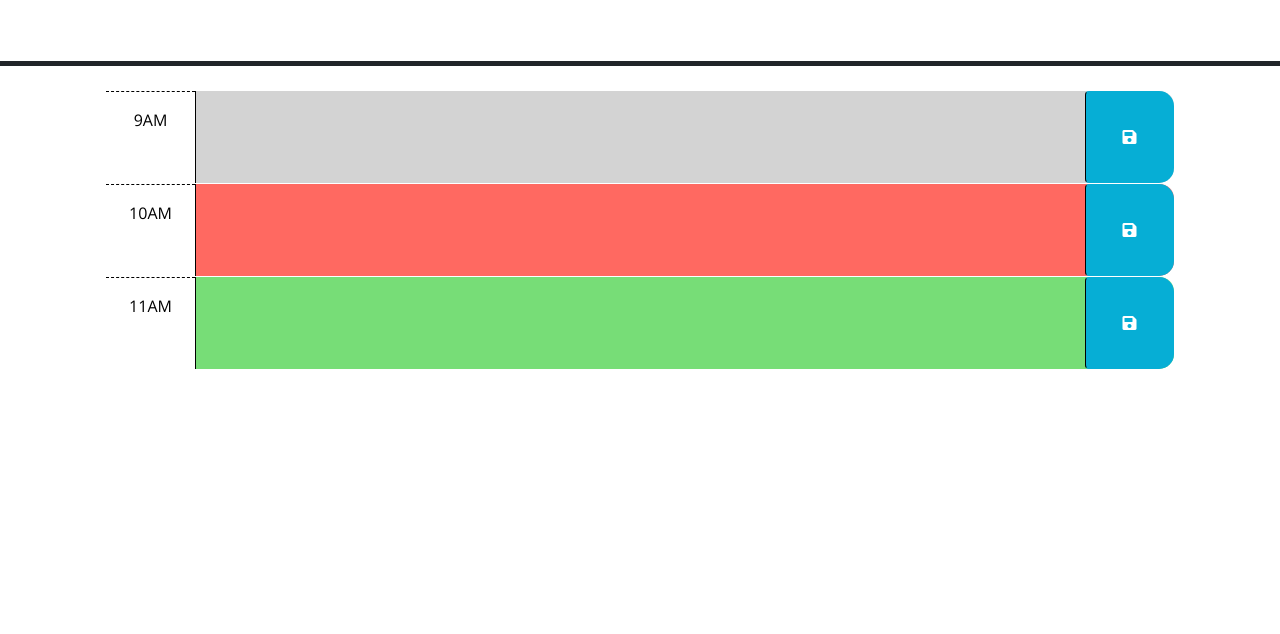
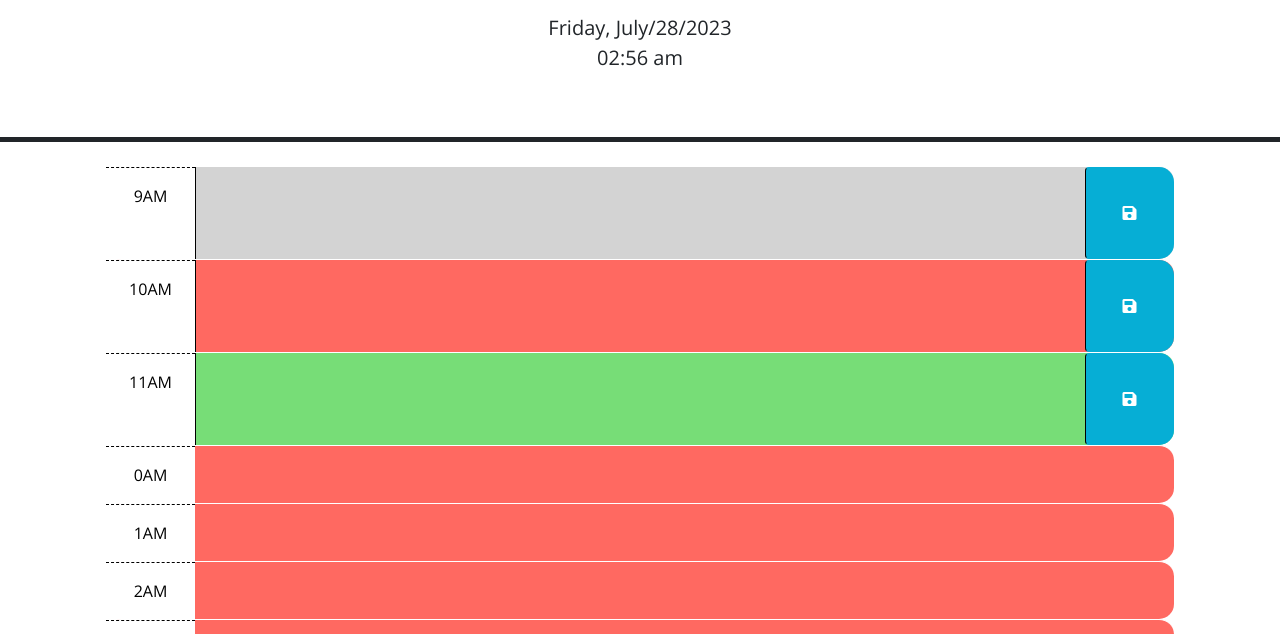
Before and after one commit to nava003/Work_Day_Scheduler, a plain HTML site: page index.html in a window 1280 px wide. Shown: the part 166-800 px from the top of the page. Drawn offline with nearby package versions, Linux system fonts and the light colour scheme; files that its build step writes are made by us from their sources.

Commit message:
Forgot to make commit checkpoints... Fixed .css and .js file links in html; initially created a Dayjs variable to carry the current time; currently in the middle of creating Past, Present, and Future divs based on a For Loop; and currently struggling on the isSame comparison method from Dayjs

```diff
--- a/assets/js/script.js
+++ b/assets/js/script.js
@@ -1,7 +1,42 @@
 // Wrap all code that interacts with the DOM in a call to jQuery to ensure that
 // the code isn't run until the browser has finished rendering all the elements
 // in the html.
-$(function () {
+$(document).ready(function () {
+  var currDay = dayjs();
+  $('#currentDay').html(`${currDay.format('dddd')},
+  ${currDay.format('MMMM/DD/YYYY')}<br>
+  ${currDay.format('hh:mm a')}`);
+
+  var placeholderLength = 24;
+
+  for (var i = 0; i < placeholderLength; i++) {
+    var divHourEl = $('<div>');
+    divHourEl.attr('id', `hour-${(i)}`);
+    divHourEl.addClass('row time-block');
+
+    if(currDay.isSame(dayjs())){
+      divHourEl.addClass('present');
+    }
+
+    var hourTextEl = $('<div>');
+    hourTextEl.addClass('col-2 col-md-1 hour text-center py-3')
+    if (i < (placeholderLength / 2)) {
+      hourTextEl.text(`${i}AM`);
+    } else {
+      hourTextEl.text(`${i}PM`);
+    }
+    divHourEl.append(hourTextEl);
+
+    $('.container-lg').append(divHourEl);
+  }
+
+  console.log(currDay);
+  console.log(currDay.isSame(dayjs()));
+  console.log(dayjs());
+
+  $('.saveBtn').on('click', function () {
+    console.log(this);
+  });
   // TODO: Add a listener for click events on the save button. This code should
   // use the id in the containing time-block as a key to save the user input in
   // local storage. HINT: What does `this` reference in the click listener
--- a/index.html
+++ b/index.html
@@ -18,7 +18,7 @@
       href="https://fonts.googleapis.com/css?family=Open+Sans&display=swap"
       rel="stylesheet"
     />
-    <link rel="stylesheet" href="style.css" />
+    <link rel="stylesheet" href="./assets/css/style.css" />
     <title>Work Day Scheduler</title>
   </head>
 
@@ -73,6 +73,6 @@
       crossorigin="anonymous"
     ></script>
 
-    <script src="script.js"></script>
+    <script src="./assets/js/script.js"></script>
   </body>
 </html>
```
